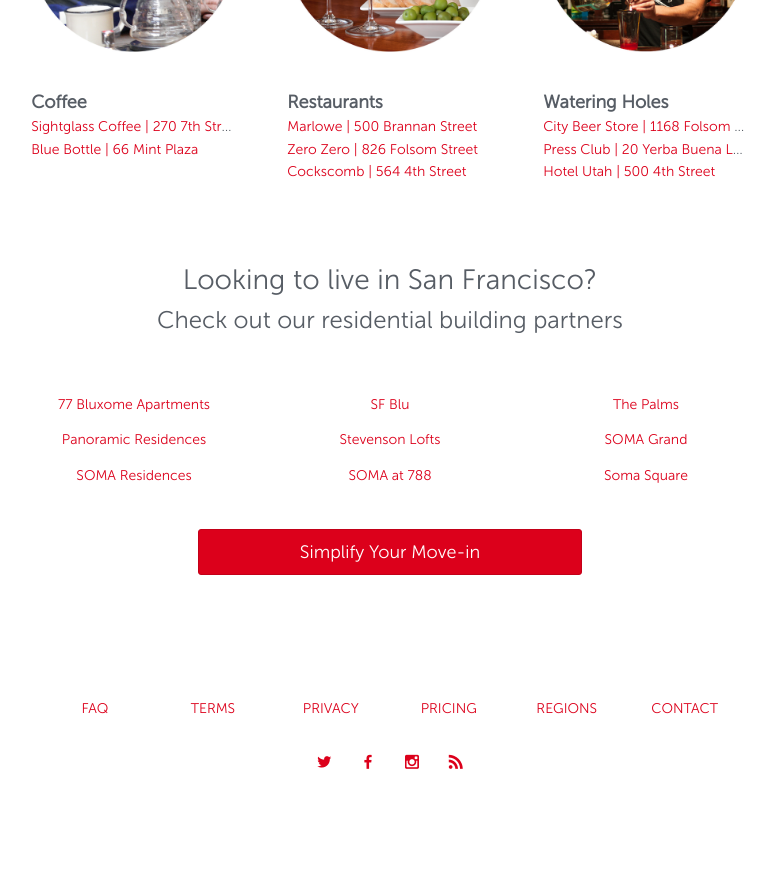
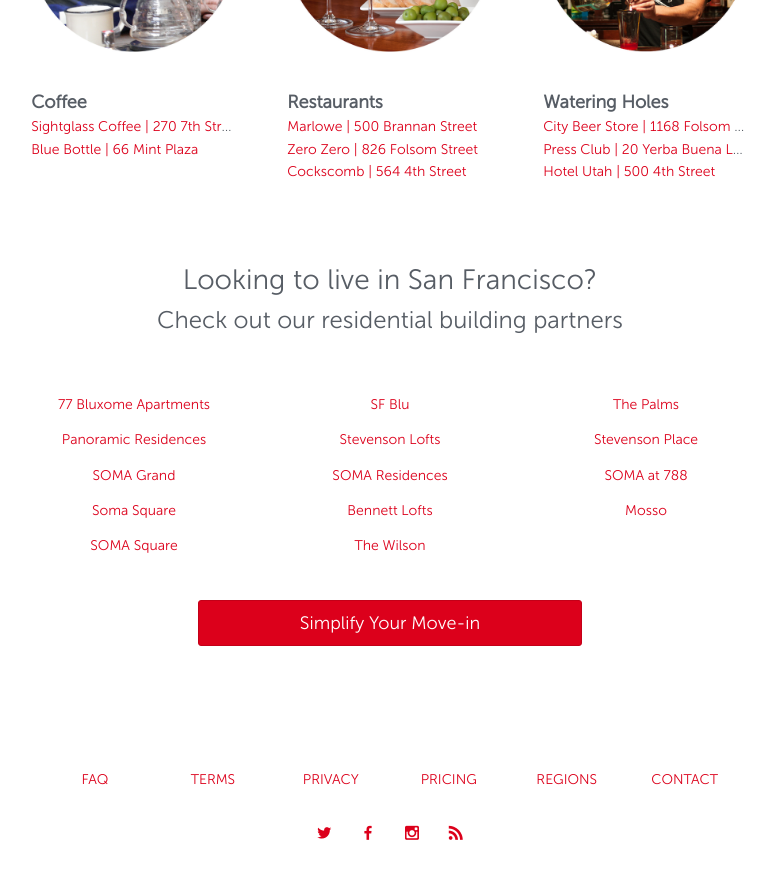
Before and after one commit to craigsmith24/omni-web-local, a Jekyll site: the page built from san-francisco/soma.markdown, in a window 1280 px wide and 900 px high, scrolled down 1599 px. Shown: the top 879 px of the window, without its empty margins (250-1024 px from the left). Built offline with Jekyll 4.4.1, drawn with Linux system fonts in a browser that asks for light colours; before the commit the page ends 2428 px from its top, so only the background shows below that.

Commit message:
Update soma.markdown

```diff
--- a/san-francisco/soma.markdown
+++ b/san-francisco/soma.markdown
@@ -29,10 +29,15 @@
     - '<a href="https://sfmoderncondos.com/neighborhoods/south-of-market-soma/the-palms/">The Palms</a>'
     - '<a href="http://www.panoramiclivingsf.com/?gclid=CN-y1M-lt8sCFZNgfgod78EA7g">Panoramic Residences</a>'
     - '<a href="http://stevensonlofts.com/">Stevenson Lofts</a>'
+    - '<a href="http://www.essexapartmenthomes.com/california/san-francisco-bay-area/fremont/stevenson-place">Stevenson Place</a>'
     - '<a href="https://sfmoderncondos.com/neighborhoods/south-of-market-soma/soma-grand/">SOMA Grand</a>'
     - '<a href="http://www.somaresidences.com/">SOMA Residences</a>'
     - '<a href="http://www.somaat788.com/">SOMA at 788</a>'
     - '<a href="http://www.equityapartments.com/san-francisco-bay/soma/soma-square-apartments">Soma Square</a>'
+    - '<a href="http://www.essexapartmenthomes.com/california/san-francisco-bay-area/san-francisco/bennett-lofts-soma-potrero">Bennett Lofts</a>'
+    - '<a href="http://www.essexapartmenthomes.com/california/san-francisco-bay-area/san-francisco/mosso">Mosso</a>'
+    - '<a href="http://www.equityapartments.com/san-francisco-bay/soma/soma-square-apartments">SOMA Square</a>'
+    - '<a href="http://thewilsonsf.com/">The Wilson</a>'
 sitemap:
     priority: 0.7
     changefreq: monthly
```
